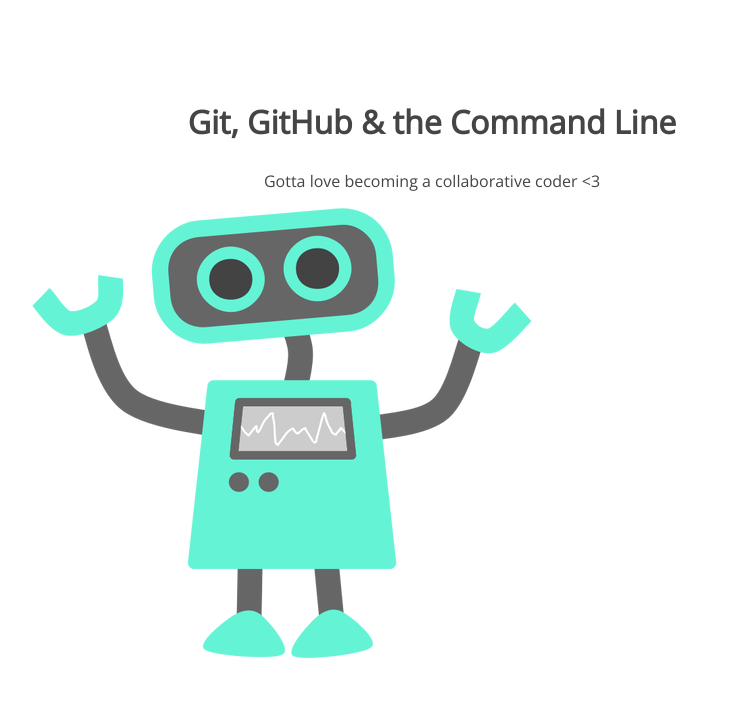
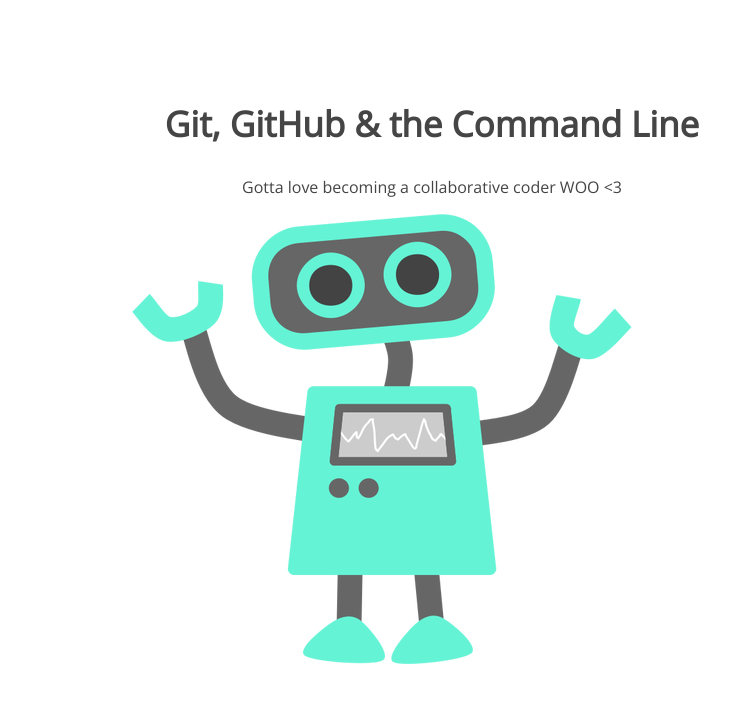
Before and after one commit to kmilliner888/105-project, a plain HTML site: page index.html in a window 1280 px wide. Shown: the whole page, without its empty margins (208-938 px from the left). Drawn offline with nearby package versions, Linux system fonts and the light colour scheme.

Commit message:
made changes to css and html

```diff
--- a/css/style.css
+++ b/css/style.css
@@ -1,5 +1,5 @@
 section {
-	width: 800px;
+	width: 600px;
 	margin: 100px auto;
 }
 section h1,
@@ -8,7 +8,7 @@ section p {
 	color: #454545;
 }
 section h1 {
-	font: 32px 'Open Sans';
+	font: 35px 'Open Sans';
 	font-weight: bold;
 }
 section p {
--- a/index.html
+++ b/index.html
@@ -9,7 +9,7 @@
 <body>
 	<section>
 		<h1>Git, GitHub & the Command Line</h1>
-		<p>Gotta love becoming a collaborative coder <3</p>
+		<p>Gotta love becoming a collaborative coder WOO <3</p>
 		<img src="img/happy-blue-robot.png">
 	</section>
 </body>
```
